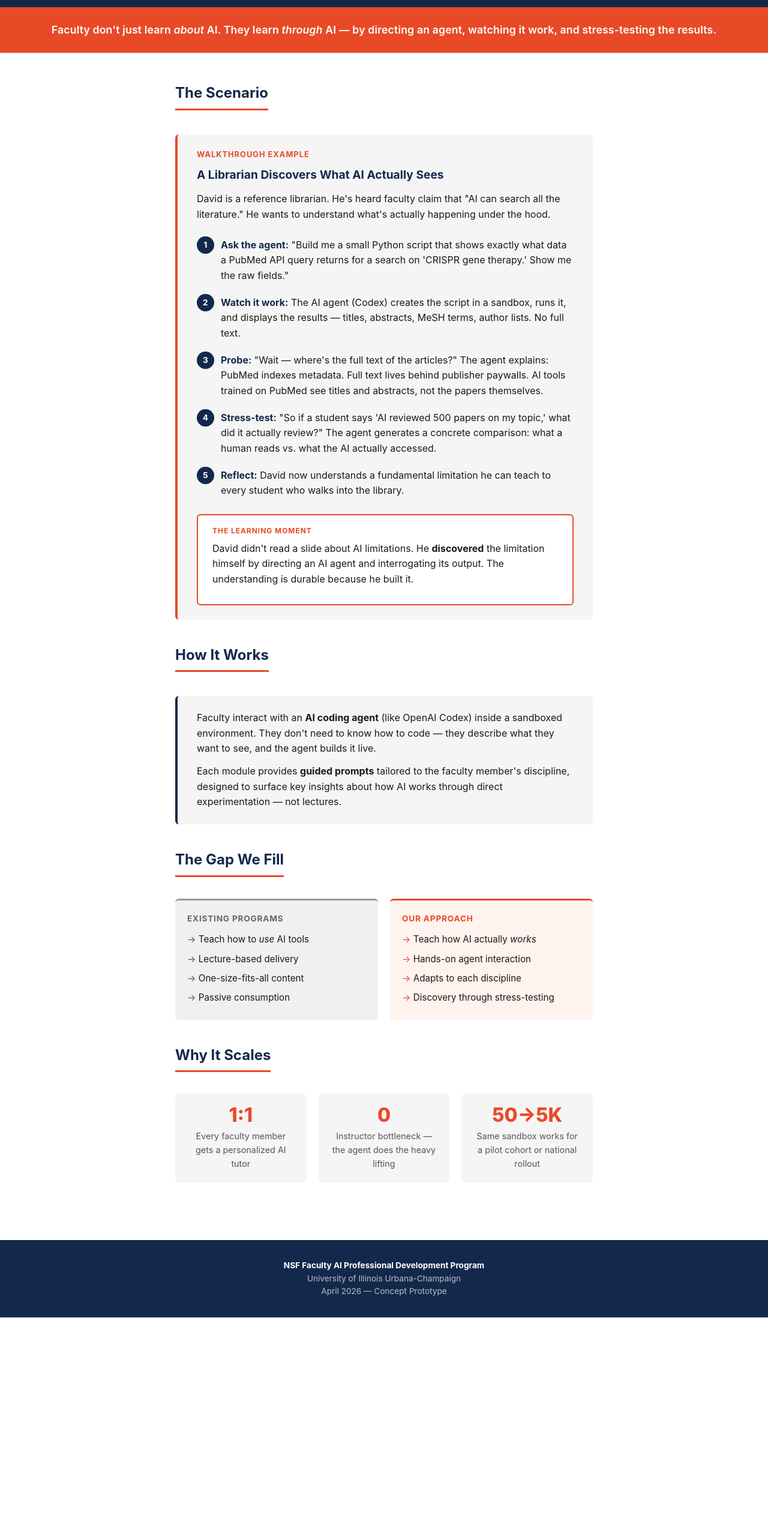
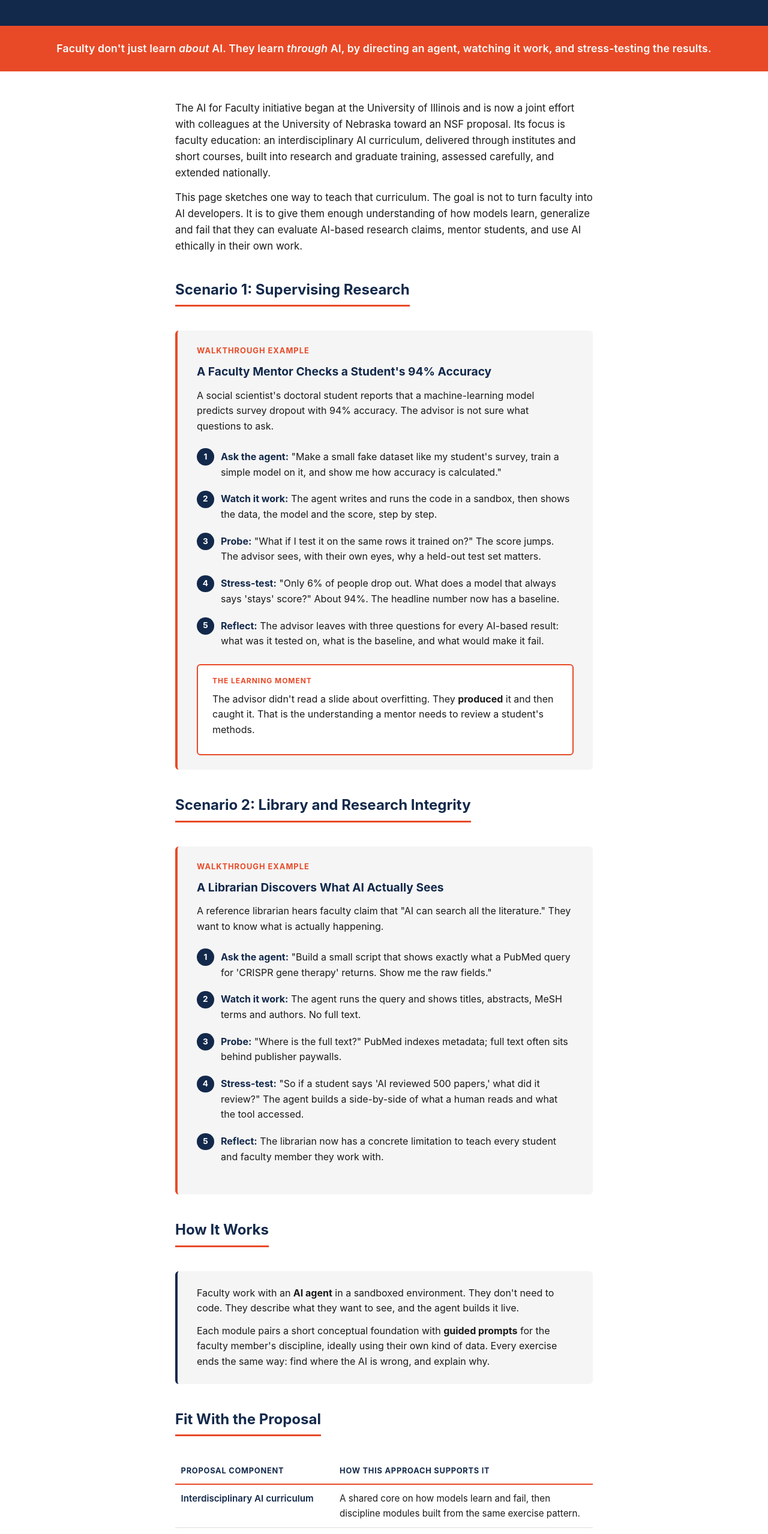
Before and after one commit to vishalsachdev/nsf-ai-faculty, a plain HTML site: page index.html in a window 1280 px wide. Shown: the part 240-2797 px from the top of the page at 60% size. Before the commit the page ends 2436 px from the top, so only its background shows below. Drawn offline with Linux system fonts and the light colour scheme.

Commit message:
Update concept page to the joint AI for Faculty proposal framing
Adds a research-supervision scenario, maps the approach to the six
proposal components, removes unsupported scale numbers, adds author.

Co-Authored-By: Claude Opus 5.5 <noreply@anthropic.com>
Claude-Session: https://claude.ai/code/session_01SoDb1Y3fNMw2BZxqM5Ro9B

```diff
--- a/index.html
+++ b/index.html
@@ -3,7 +3,8 @@
 <head>
 <meta charset="UTF-8">
 <meta name="viewport" content="width=device-width, initial-scale=1.0">
-<title>Using AI to Learn AI — NSF Faculty Development</title>
+<title>Using AI to Learn AI</title>
+<meta name="description" content="A hands-on approach for the AI for Faculty initiative: faculty learn how AI works by directing an AI agent and stress-testing its results.">
 <style>
   :root {
     --illinois-blue: #13294B;
@@ -221,52 +222,101 @@
     .hero h1 { font-size: 1.7rem; }
     .scale-grid, .comparison { grid-template-columns: 1fr; }
   }
+
+  .lede { font-size: 1.05rem; margin-bottom: 2.5rem; }
+  .lede p { margin-bottom: 0.9rem; }
+  .comp-table { width: 100%; border-collapse: collapse; margin: 1.25rem 0 2.5rem; font-size: 0.95rem; }
+  .comp-table th, .comp-table td { text-align: left; vertical-align: top; padding: 0.7rem 0.6rem; border-bottom: 1px solid #ddd; }
+  .comp-table th { color: var(--illinois-blue); font-size: 0.8rem; text-transform: uppercase; letter-spacing: 0.06em; border-bottom: 2px solid var(--illinois-orange); }
+  .comp-table td:first-child { font-weight: 600; color: var(--illinois-blue); width: 38%; }
+  .scale-card .num { font-size: 1.6rem; }
+  footer a { color: var(--white); }
+  @media (max-width: 600px) {
+    .content { padding: 2rem 1rem; }
+    .hero { padding: 3rem 1rem 2.5rem; }
+    .scenario { padding: 1.25rem 1rem; }
+    .comp-table, .comp-table tbody, .comp-table tr, .comp-table td { display: block; width: 100%; }
+    .comp-table thead { display: none; }
+    .comp-table tr { border-bottom: 1px solid #ddd; padding: 0.5rem 0; }
+    .comp-table td { border: none; padding: 0.2rem 0; }
+    .comp-table td:first-child { width: 100%; }
+  }
 </style>
 </head>
 <body>
 
 <div class="hero">
   <h1>Using <span>AI</span> to Learn <span>AI</span></h1>
-  <p class="subtitle">A prototype approach for the NSF Faculty AI Professional Development Program — where the medium is the message.</p>
+  <p class="subtitle">A hands-on teaching approach for the AI for Faculty initiative: helping faculty in every discipline understand how AI works, so they can use it responsibly in their research and guide the students who already do.</p>
 </div>
 
 <div class="insight">
-  Faculty don't just learn <em>about</em> AI. They learn <em>through</em> AI — by directing an agent, watching it work, and stress-testing the results.
+  Faculty don't just learn <em>about</em> AI. They learn <em>through</em> AI, by directing an agent, watching it work, and stress-testing the results.
 </div>
 
 <div class="content">
 
-  <h2>The Scenario</h2>
+  <div class="lede">
+    <p>The AI for Faculty initiative began at the University of Illinois and is now a joint effort with colleagues at the University of Nebraska toward an NSF proposal. Its focus is faculty education: an interdisciplinary AI curriculum, delivered through institutes and short courses, built into research and graduate training, assessed carefully, and extended nationally.</p>
+    <p>This page sketches one way to teach that curriculum. The goal is not to turn faculty into AI developers. It is to give them enough understanding of how models learn, generalize and fail that they can evaluate AI-based research claims, mentor students, and use AI ethically in their own work.</p>
+  </div>
+
+  <h2>Scenario 1: Supervising Research</h2>
   <div class="scenario">
-    <div class="label">Walkthrough Example</div>
-    <h3>A Librarian Discovers What AI Actually Sees</h3>
-    <p>David is a reference librarian. He's heard faculty claim that "AI can search all the literature." He wants to understand what's actually happening under the hood.</p>
-
+    <div class="label">Walkthrough example</div>
+    <h3>A Faculty Mentor Checks a Student's 94% Accuracy</h3>
+    <p>A social scientist's doctoral student reports that a machine-learning model predicts survey dropout with 94% accuracy. The advisor is not sure what questions to ask.</p>
     <ol class="steps">
-      <li><strong>Ask the agent:</strong> "Build me a small Python script that shows exactly what data a PubMed API query returns for a search on 'CRISPR gene therapy.' Show me the raw fields."</li>
-      <li><strong>Watch it work:</strong> The AI agent (Codex) creates the script in a sandbox, runs it, and displays the results — titles, abstracts, MeSH terms, author lists. No full text.</li>
-      <li><strong>Probe:</strong> "Wait — where's the full text of the articles?" The agent explains: PubMed indexes metadata. Full text lives behind publisher paywalls. AI tools trained on PubMed see titles and abstracts, not the papers themselves.</li>
-      <li><strong>Stress-test:</strong> "So if a student says 'AI reviewed 500 papers on my topic,' what did it actually review?" The agent generates a concrete comparison: what a human reads vs. what the AI actually accessed.</li>
-      <li><strong>Reflect:</strong> David now understands a fundamental limitation he can teach to every student who walks into the library.</li>
+      <li><strong>Ask the agent:</strong> "Make a small fake dataset like my student's survey, train a simple model on it, and show me how accuracy is calculated."</li>
+      <li><strong>Watch it work:</strong> The agent writes and runs the code in a sandbox, then shows the data, the model and the score, step by step.</li>
+      <li><strong>Probe:</strong> "What if I test it on the same rows it trained on?" The score jumps. The advisor sees, with their own eyes, why a held-out test set matters.</li>
+      <li><strong>Stress-test:</strong> "Only 6% of people drop out. What does a model that always says 'stays' score?" About 94%. The headline number now has a baseline.</li>
+      <li><strong>Reflect:</strong> The advisor leaves with three questions for every AI-based result: what was it tested on, what is the baseline, and what would make it fail.</li>
     </ol>
-
     <div class="reveal">
       <div class="tag">The learning moment</div>
-      <p style="margin-top:0.5rem;">David didn't read a slide about AI limitations. He <strong>discovered</strong> the limitation himself by directing an AI agent and interrogating its output. The understanding is durable because he built it.</p>
+      <p style="margin-top:0.5rem;">The advisor didn't read a slide about overfitting. They <strong>produced</strong> it and then caught it. That is the understanding a mentor needs to review a student's methods.</p>
     </div>
+  </div>
+
+  <h2>Scenario 2: Library and Research Integrity</h2>
+  <div class="scenario">
+    <div class="label">Walkthrough example</div>
+    <h3>A Librarian Discovers What AI Actually Sees</h3>
+    <p>A reference librarian hears faculty claim that "AI can search all the literature." They want to know what is actually happening.</p>
+    <ol class="steps">
+      <li><strong>Ask the agent:</strong> "Build a small script that shows exactly what a PubMed query for 'CRISPR gene therapy' returns. Show me the raw fields."</li>
+      <li><strong>Watch it work:</strong> The agent runs the query and shows titles, abstracts, MeSH terms and authors. No full text.</li>
+      <li><strong>Probe:</strong> "Where is the full text?" PubMed indexes metadata; full text often sits behind publisher paywalls.</li>
+      <li><strong>Stress-test:</strong> "So if a student says 'AI reviewed 500 papers,' what did it review?" The agent builds a side-by-side of what a human reads and what the tool accessed.</li>
+      <li><strong>Reflect:</strong> The librarian now has a concrete limitation to teach every student and faculty member they work with.</li>
+    </ol>
   </div>
 
   <h2>How It Works</h2>
   <div class="scenario" style="border-left-color: var(--illinois-blue);">
-    <p>Faculty interact with an <strong>AI coding agent</strong> (like OpenAI Codex) inside a sandboxed environment. They don't need to know how to code — they describe what they want to see, and the agent builds it live.</p>
-    <p style="margin-bottom:0;">Each module provides <strong>guided prompts</strong> tailored to the faculty member's discipline, designed to surface key insights about how AI works through direct experimentation — not lectures.</p>
+    <p>Faculty work with an <strong>AI agent</strong> in a sandboxed environment. They don't need to code. They describe what they want to see, and the agent builds it live.</p>
+    <p style="margin-bottom:0;">Each module pairs a short conceptual foundation with <strong>guided prompts</strong> for the faculty member's discipline, ideally using their own kind of data. Every exercise ends the same way: find where the AI is wrong, and explain why.</p>
   </div>
+
+  <h2>Fit With the Proposal</h2>
+  <table class="comp-table">
+    <thead><tr><th>Proposal component</th><th>How this approach supports it</th></tr></thead>
+    <tbody>
+      <tr><td>Interdisciplinary AI curriculum</td><td>A shared core on how models learn and fail, then discipline modules built from the same exercise pattern.</td></tr>
+      <tr><td>Institutes and short courses</td><td>Exercises run in a 5 to 15 hour course or a multi-day institute. An in-person pilot cohort tests and refines them first.</td></tr>
+      <tr><td>Research-development environments</td><td>Faculty practice on research-shaped data and questions, not generic chatbot demos.</td></tr>
+      <tr><td>Graduate education</td><td>Advisors and their students can work through the same modules, giving them a common vocabulary for reviewing AI methods.</td></tr>
+      <tr><td>Assessing outcomes</td><td>Pre/post concept checks, plus the agent session logs, show what each participant tried, caught and missed.</td></tr>
+      <tr><td>National extension, starting with EPSCoR</td><td>A train-the-trainer model: partner campuses send facilitators, then adapt the modules locally.</td></tr>
+    </tbody>
+  </table>
 
   <div class="gap">
     <h2>The Gap We Fill</h2>
     <div class="comparison">
       <div class="comp-card old">
-        <h4>Existing Programs</h4>
+        <h4>Most Existing Programs</h4>
         <ul>
           <li>Teach how to <em>use</em> AI tools</li>
           <li>Lecture-based delivery</li>
@@ -275,7 +325,7 @@
         </ul>
       </div>
       <div class="comp-card new">
-        <h4>Our Approach</h4>
+        <h4>This Approach</h4>
         <ul>
           <li>Teach how AI actually <em>works</em></li>
           <li>Hands-on agent interaction</li>
@@ -291,15 +341,15 @@
     <div class="scale-grid">
       <div class="scale-card">
         <div class="num">1:1</div>
-        <div class="desc">Every faculty member gets a personalized AI tutor</div>
+        <div class="desc">Each participant directs their own agent, at their own level</div>
       </div>
       <div class="scale-card">
-        <div class="num">0</div>
-        <div class="desc">Instructor bottleneck — the agent does the heavy lifting</div>
+        <div class="num">Pilot first</div>
+        <div class="desc">An in-person cohort tests the modules before wider release</div>
       </div>
       <div class="scale-card">
-        <div class="num">50→5K</div>
-        <div class="desc">Same sandbox works for a pilot cohort or national rollout</div>
+        <div class="num">Train the trainer</div>
+        <div class="desc">Partner campuses adapt and run the modules themselves</div>
       </div>
     </div>
   </div>
@@ -307,9 +357,9 @@
 </div>
 
 <footer>
-  <strong>NSF Faculty AI Professional Development Program</strong><br>
-  University of Illinois Urbana-Champaign<br>
-  April 2026 — Concept Prototype
+  <strong>AI for Faculty: Using AI to Learn AI</strong><br>
+  Concept prototype by <a href="https://giesbusiness.illinois.edu/profile/vishal-sachdev">Vishal Sachdev</a>, Gies College of Business, University of Illinois Urbana-Champaign<br>
+  First posted April 2026. Updated October 2026.
 </footer>
 
 </body>
```
